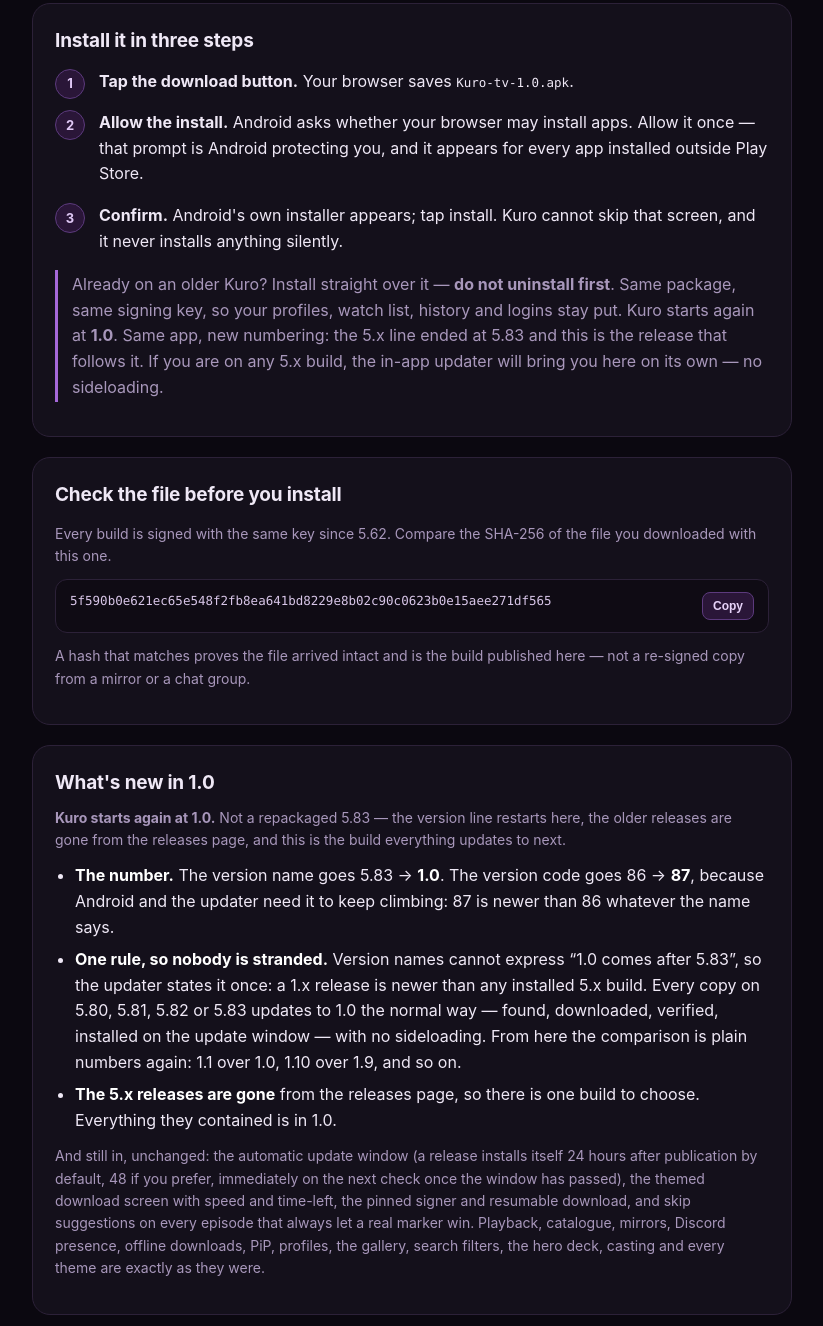
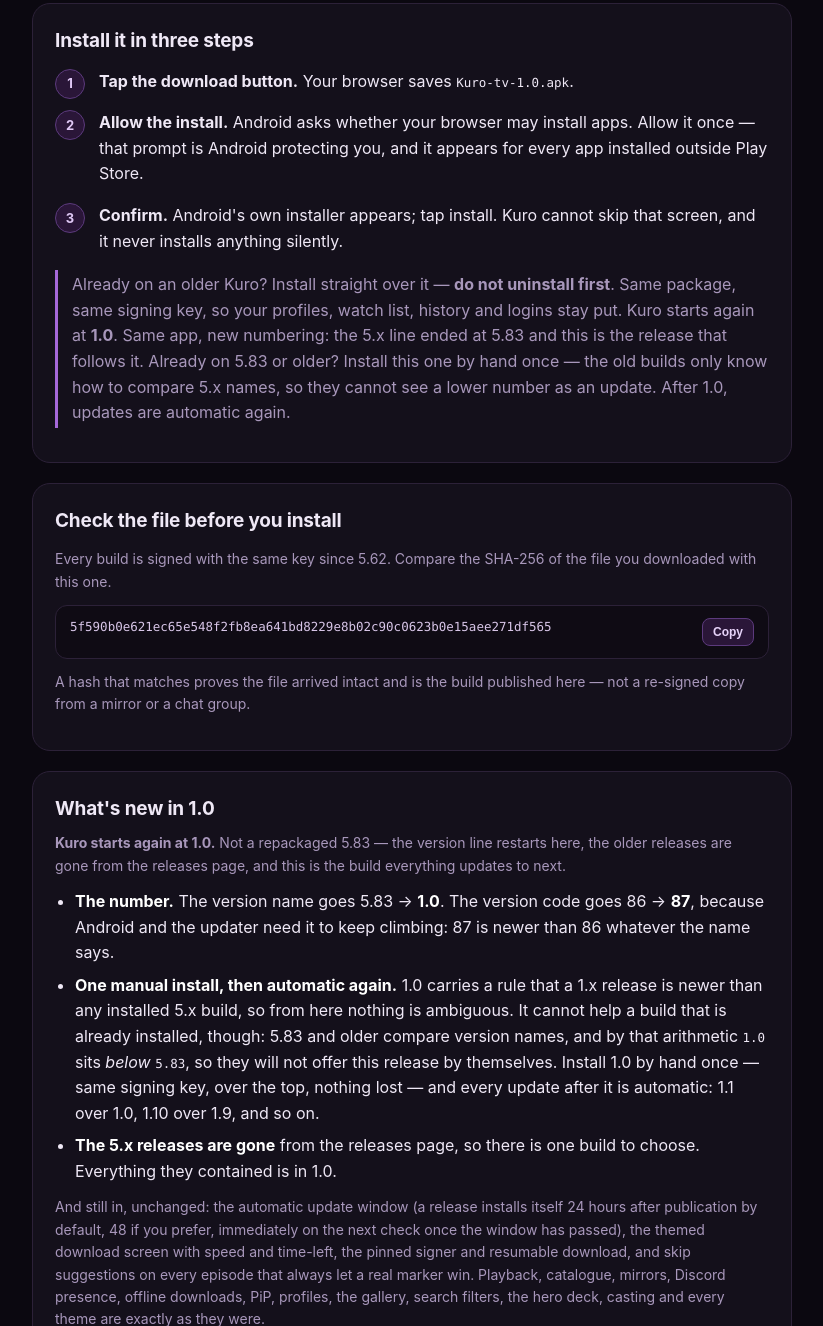
Before and after one commit to Lovelycrxshx/Kuro-tv-Releases, a plain HTML site: page index.html in a window 1280 px wide. Shown: the part 537-1863 px from the top of the page, without its empty margins (228-1051 px from the left). Drawn offline with Linux system fonts and the light colour scheme.

Commit message:
1.0: state the one-time manual install honestly (the 5.x builds cannot see a lower version name)
Co-authored-by: arena-agent <297053741+arena-agent@users.noreply.github.com>

```diff
--- a/index.html
+++ b/index.html
@@ -143,8 +143,9 @@
       Already on an older Kuro? Install straight over it — <strong>do not uninstall first</strong>.
       Same package, same signing key, so your profiles, watch list, history and logins stay put.
       Kuro starts again at <strong>1.0</strong>. Same app, new numbering: the 5.x line ended at 5.83 and
-      this is the release that follows it. If you are on any 5.x build, the in-app updater will bring you
-      here on its own — no sideloading.
+      this is the release that follows it. Already on 5.83 or older? Install this one by hand once &mdash;
+      the old builds only know how to compare 5.x names, so they cannot see a lower number as an update.
+      After 1.0, updates are automatic again.
     </p>
   </section>
 
@@ -173,11 +174,13 @@
       <li><strong>The number.</strong> The version name goes 5.83 &rarr; <strong>1.0</strong>. The version
         code goes 86 &rarr; <strong>87</strong>, because Android and the updater need it to keep climbing:
         87 is newer than 86 whatever the name says.</li>
-      <li><strong>One rule, so nobody is stranded.</strong> Version names cannot express &ldquo;1.0 comes
-        after 5.83&rdquo;, so the updater states it once: a 1.x release is newer than any installed 5.x
-        build. Every copy on 5.80, 5.81, 5.82 or 5.83 updates to 1.0 the normal way &mdash; found,
-        downloaded, verified, installed on the update window &mdash; with no sideloading. From here the
-        comparison is plain numbers again: 1.1 over 1.0, 1.10 over 1.9, and so on.</li>
+      <li><strong>One manual install, then automatic again.</strong> 1.0 carries a rule that a 1.x release
+        is newer than any installed 5.x build, so from here nothing is ambiguous. It cannot help a build
+        that is already installed, though: 5.83 and older compare version names, and by that arithmetic
+        <span class="mono">1.0</span> sits <em>below</em> <span class="mono">5.83</span>, so they will not
+        offer this release by themselves. Install 1.0 by hand once &mdash; same signing key, over the top,
+        nothing lost &mdash; and every update after it is automatic: 1.1 over 1.0, 1.10 over 1.9, and so
+        on.</li>
       <li><strong>The 5.x releases are gone</strong> from the releases page, so there is one build to
         choose. Everything they contained is in 1.0.</li>
     </ul>
```
Also changed, not shown: 2 other files.
